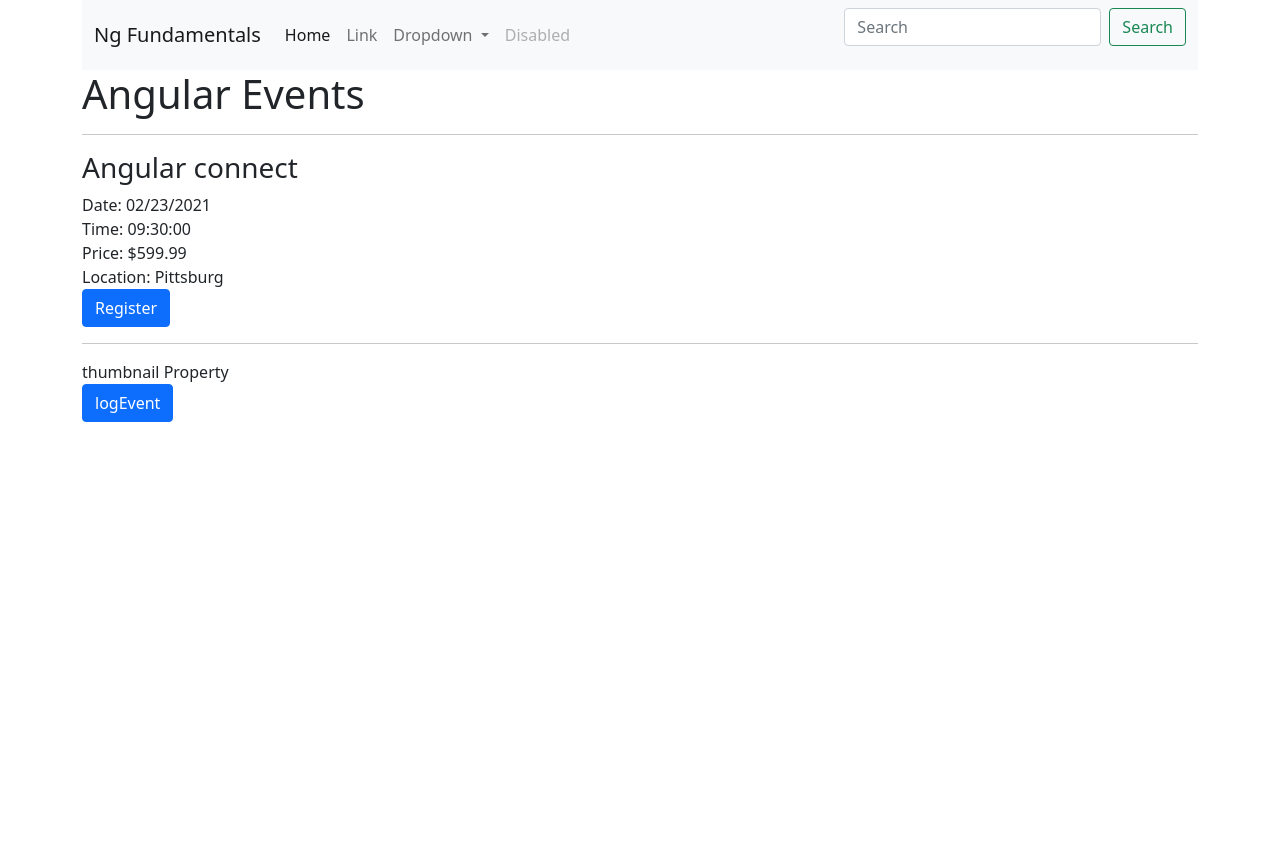
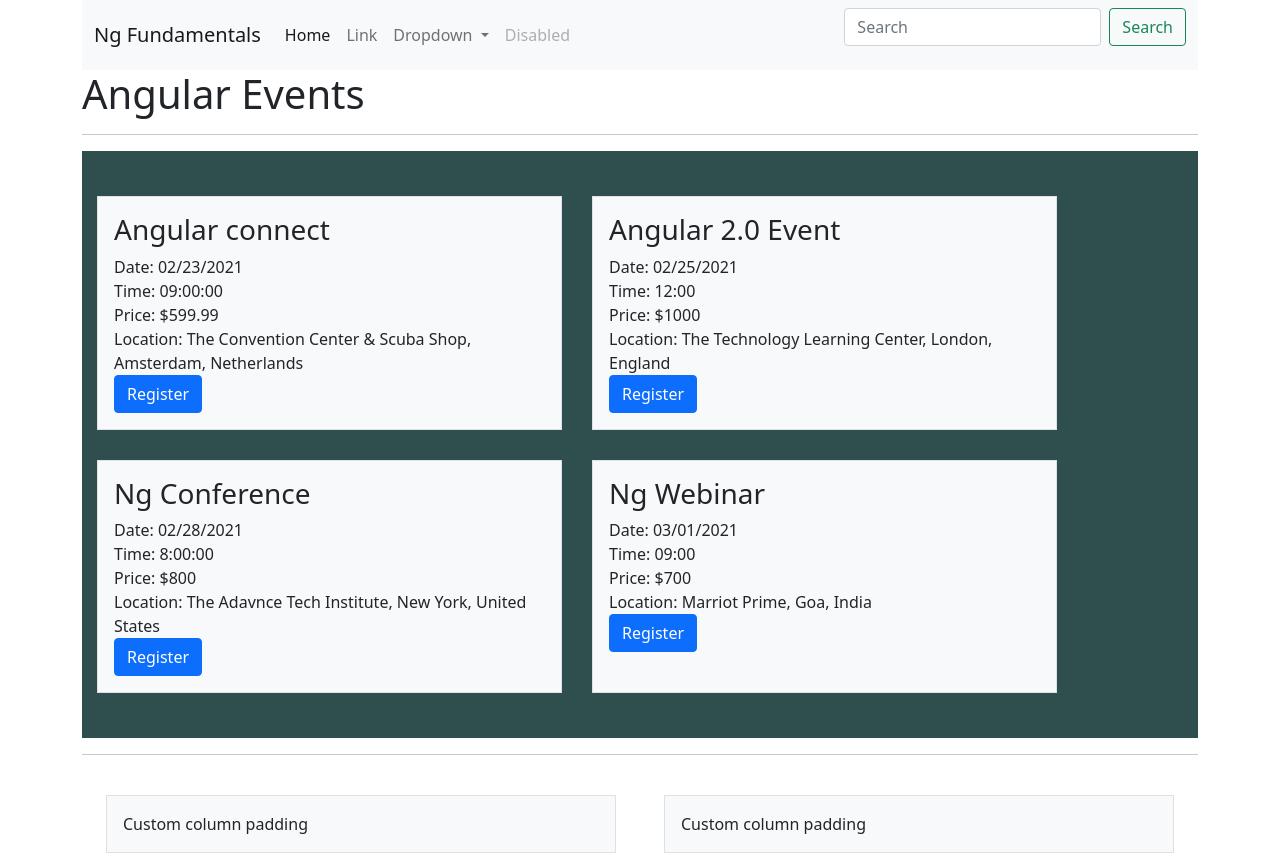
Before and after one commit to vijayB725/ng-fundamentals, an Angular app: page / in a window 1280 px wide. Before the commit the page ends 800 px from the top, so only its background shows below. Built offline with nearby package versions, Linux system fonts and the light colour scheme.

Commit message:
5 files modified

```diff
--- a/src/app/events/event-list/event-list.component.css
+++ b/src/app/events/event-list/event-list.component.css
@@ -0,0 +1,9 @@
+.thumbnail {
+  background-color:darkslategrey;
+  min-height: 200px;
+  padding-block: 30px;
+  padding-left: 30px;
+}
+.pad-left {
+  margin: 15px;
+}
--- a/src/app/events/event-list/event-list.component.html
+++ b/src/app/events/event-list/event-list.component.html
@@ -1,10 +1,23 @@
 <H1> Angular Events</H1>
 <hr>
-<div>
-	<app-event-thumbnail #thumbnailCmp (register)="registerEvent($event)" [events]="eventList"></app-event-thumbnail>
-
+<div class="container px-4 thumbnail">
+	<div class="row gx-5">
+		<app-event-thumbnail class="col-md-5 p-3 border bg-light pad-left" (register)="registerEvent($event)"
+			*ngFor="let e of eventList" [events]="e">
+		</app-event-thumbnail>
+	</div>
 </div>
 <hr>
-{{thumbnailCmp.property}}
+<!--{{thumbnailCmp.property}}-->
 <br>
-<button class="btn btn-primary" (click)="thumbnailCmp.logEvent()">logEvent</button>
+<!--button class="btn btn-primary" (click)="thumbnailCmp.logEvent()">logEvent</button-->
+<div class="container px-4">
+	<div class="row gx-5">
+		<div class="col">
+			<div class="p-3 border bg-light">Custom column padding</div>
+		</div>
+		<div class="col">
+			<div class="p-3 border bg-light">Custom column padding</div>
+		</div>
+	</div>
+</div>
--- a/src/app/events/event-list/event-list.component.ts
+++ b/src/app/events/event-list/event-list.component.ts
@@ -6,14 +6,56 @@ import { Component, OnInit } from "@angular/core";
   styleUrls: ["./event-list.component.css"]
 })
 export class EventListComponent implements OnInit {
-  eventList = {
-    id: 1,
-    name: "Angular connect",
-    date: "02/23/2021",
-    time: "09:30:00",
-    price: 599.99,
-    location: "Pittsburg"
-  };
+  eventList = [
+    {
+      id: 1,
+      name: "Angular connect",
+      date: "02/23/2021",
+      time: "09:00:00",
+      price: 599.99,
+      location: {
+        address: 'The Convention Center & Scuba Shop',
+        city: 'Amsterdam',
+        country: 'Netherlands'
+      }
+    },
+    {
+      id: 2,
+      name: "Angular 2.0 Event",
+      date: "02/25/2021",
+      time: "12:00",
+      price: 1000.0,
+      location: {
+        address: 'The Technology Learning Center',
+        city: 'London',
+        country: 'England'
+      }
+    },
+    {
+      id: 4,
+      name: "Ng Conference",
+      date: "02/28/2021",
+      time: "8:00:00",
+      price: 800.0,
+      location: {
+        address: 'The Adavnce Tech Institute',
+        city: 'New York',
+        country: 'United States'
+      }
+    },
+    {
+      id: 4,
+      name: "Ng Webinar",
+      date: "03/01/2021",
+      time: "09:00",
+      price: 700.0,
+      location: {
+        address: 'Marriot Prime',
+        city: 'Goa',
+        country: 'India'
+      }
+    }
+  ];
 
   constructor() {}
 
--- a/src/app/events/event-thumbnail/event-thumbnail.component.css
+++ b/src/app/events/event-thumbnail/event-thumbnail.component.css
@@ -1,3 +1,10 @@
-.root {
-  background-color: "yellow";
+.thumbnail {
+  background-color: grey;
+  min-height: 200px;
 }
+.well div {
+  color: darkred;
+}
+.pad-left {
+  margin-left: 15px;
+}
--- a/src/app/events/event-thumbnail/event-thumbnail.component.html
+++ b/src/app/events/event-thumbnail/event-thumbnail.component.html
@@ -1,10 +1,13 @@
 <div>
-	<div class="well hoverwell thumbnail">
+	<div>
 		<h3>{{events.name}}</h3>
 		<div>Date: {{events.date}}</div>
 		<div>Time: {{events.time}}</div>
 		<div>Price: ${{events.price}}</div>
-		<div>Location: {{events.location}}</div>
+		<div>
+			<span>Location: {{events.location.address}}, {{events.location.city}}, {{events.location.country}}</span>
+		</div>
+		<button class="btn btn-primary" (click)="handleRegister()">Register</button>
 	</div>
-	<button class="btn btn-primary" (click)="handleRegister()">Register</button>
+
 </div>
```
